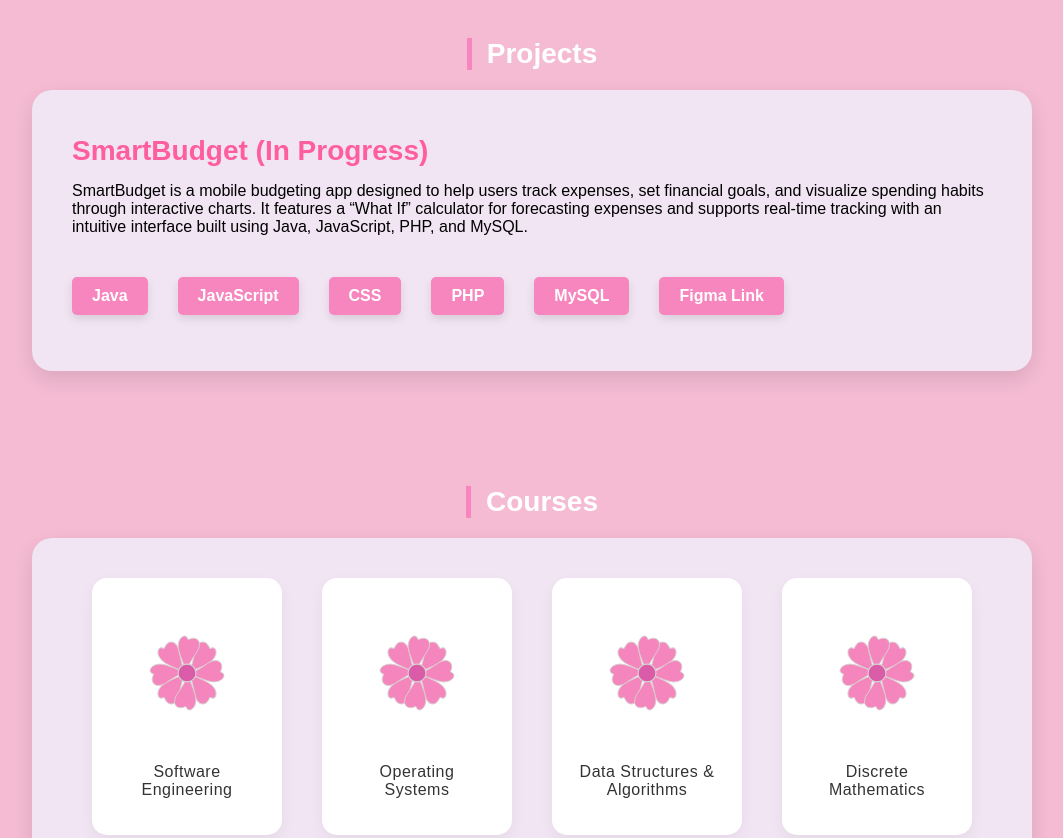
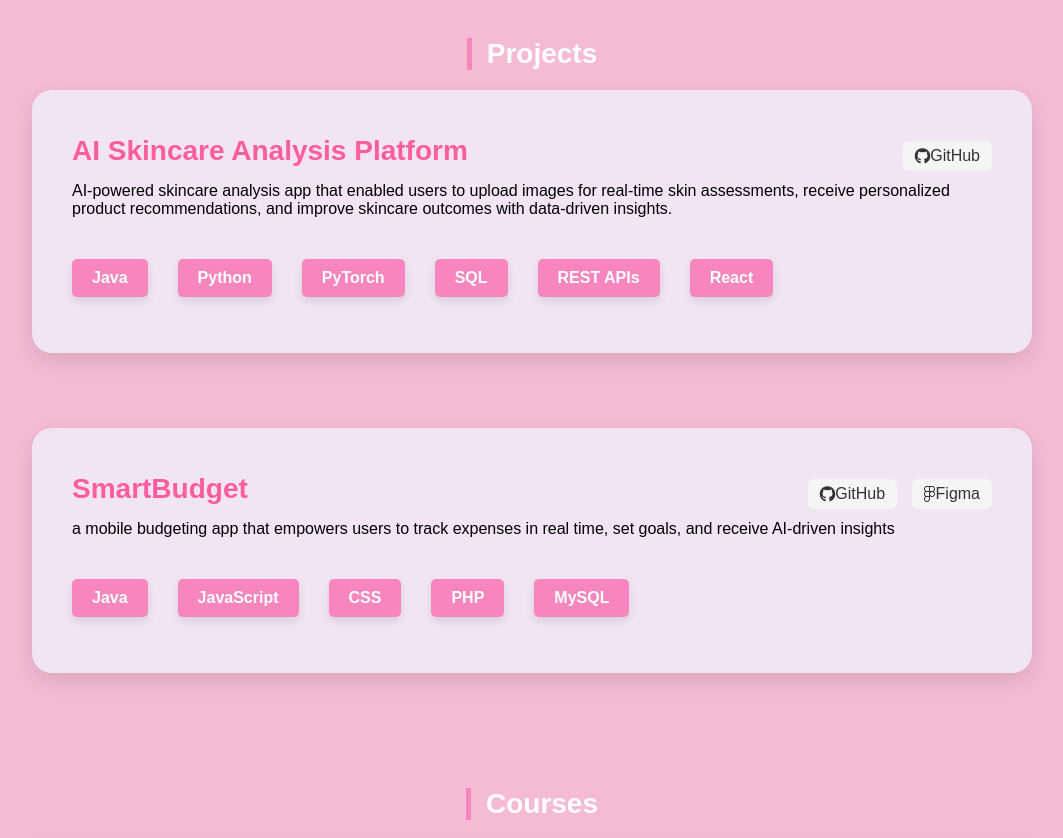
Before and after one commit to noorb234/noorb234.github.io, a plain HTML site: page index.html in a window 1280 px wide. Shown: the part 1300-2138 px from the top of the page, without its empty margins (108-1171 px from the left). Drawn offline with nearby package versions, Linux system fonts and the light colour scheme.

Commit message:
edits to projects

```diff
--- a/index.html
+++ b/index.html
@@ -75,9 +75,43 @@
 
         <h1 class = "title" id = "projects">Projects</h1>
             <div class="projects">
-                <h2>SmartBudget (In Progress)</h2>
+                <div class = "project-header">
+                    <h2>AI Skincare Analysis Platform</h2>
+                    <div class="project-links">
+                        <a href="" target="_blank" class="badge">
+                            <i class="fa-brands fa-github"></i>  GitHub
+                        </a>
+                      </div>
+                    </div>
                 <div class="project-details">
-                    SmartBudget is a mobile budgeting app designed to help users track expenses, set financial goals, and visualize spending habits through interactive charts. It features a “What If” calculator for forecasting expenses and supports real-time tracking with an intuitive interface built using Java, JavaScript, PHP, and MySQL.
+                    AI-powered skincare analysis app that enabled users to upload images for real-time skin assessments, receive personalized product recommendations, and improve skincare outcomes with data-driven insights.
+                </div>
+                <div class = "tags">
+                    <p>Java</p>
+                    <p>Python</p>
+                    <p>PyTorch</p>
+                    <p>SQL</p>
+                    <p>REST APIs</p>
+                    <p>React</p>
+                   <!-- <p><a href ="">Github</a></p> -->
+
+                </div>
+            </div>
+            <div class="projects">
+                <div class = "project-header">
+                <h2>SmartBudget</h2>
+                <div class="project-links">
+                    <a href="https://github.com/noorb234/Smart-Budget.git" target="_blank" class="badge">
+                        <i class="fa-brands fa-github"></i> GitHub
+                    </a>
+                    <a href="https://www.figma.com/design/tmtNT0CS9z1LRE2ag3mqib/SmartBudget?node-id=0-1&t=9BcOHrg4hcdvw63K-1" target="_blank" class="badge">
+                        <i class="fa-brands fa-figma"></i> Figma
+                    </a>
+                  </div>
+                </div>
+
+                <div class="project-details">
+                    a mobile budgeting app that empowers users to track expenses in real time, set goals, and receive AI-driven insights
                 </div>
                 <div class = "tags">
                     <p>Java</p>
@@ -85,8 +119,8 @@
                     <p>CSS</p>
                     <p>PHP</p>
                     <p>MySQL</p>
-                    <p><a href ="https://www.figma.com/design/tmtNT0CS9z1LRE2ag3mqib/SmartBudget?node-id=0-1&t=9BcOHrg4hcdvw63K-1">Figma Link</a></p>
                 </div>
+
             </div>
 
         <h1 class = "title" id = "courses">Courses</h1>
@@ -150,7 +184,7 @@
     <div class="footer" id = "footer">
         <p><a href="https://www.linkedin.com/in/noor-baig-3773a4290/"><i class="fa-brands fa-linkedin"></i> Linkedin</a></p>
         <p><a href = "https://github.com/noorb234"><i class="fa-brands fa-github"></i> GitHub</a></p>
-        <p><i class="fa-solid fa-envelope"></i> noorbaig78611@gmail.com</a></p>
+        <p><i class="fa-solid fa-envelope"></i> noor.s.baig@gmail.com</a></p>
         <p> &copy; 2025 Noor Baig</p>
 
     </div>
--- a/style.css
+++ b/style.css
@@ -1,3 +1,4 @@
+/*Dark Pink to Grey: #FE5D9F, #F686BD, #F4BBD3, #F1E4F3, #D6D2D2*/
 html{
     scroll-behavior: smooth;
 }
@@ -279,6 +280,33 @@ main.container {
 .projects:hover {
     box-shadow: 0px 12px 24px rgba(0, 0, 0, 0.15);
 }
+.project-header {
+    display: flex;
+    justify-content: space-between; /* pushes title left, links right */
+    align-items: center;
+    width: 100%;
+  }
+
+  .project-links a {
+    margin-left: 10px; /* space between GitHub & Figma */
+  }
+
+  .project-links .badge {
+    display: inline-flex;
+    align-items: center;
+    padding: 6px 12px;
+    border-radius: 6px;
+    background: #f5f5f5;
+    text-decoration: none;
+    font-weight: 500;
+    color: #333;
+    transition: background 0.2s ease;
+  }
+
+  .project-links .badge:hover {
+    background: #ddd;
+  }
+
 
 .courses {
     background-color: #F1E4F3;
```
